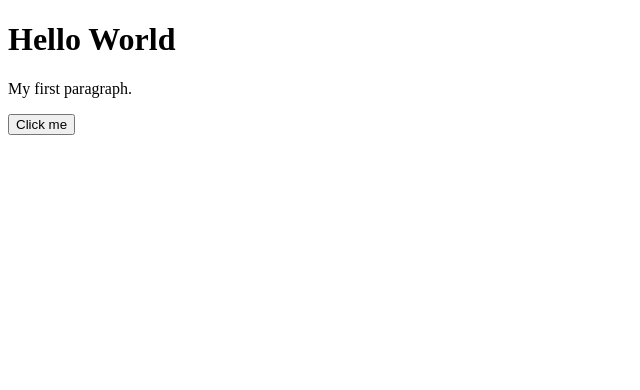
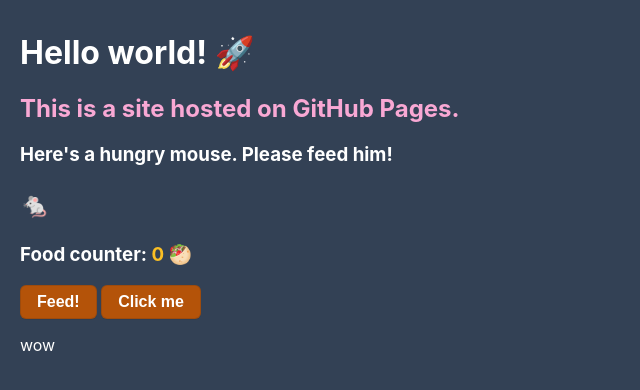
Before and after one commit to SHI-MINXIN-nm2207/SHI-MINXIN-nm2207.github.io, a plain HTML site: page index.html in a window 1280 px wide. Shown: the whole page, without its empty margins (0-640 px from the left). Drawn offline with Linux system fonts and the light colour scheme.

Commit message:
Add files via upload
update tem

```diff
--- a/index.html
+++ b/index.html
@@ -1,15 +1,20 @@
 <!DOCTYPE html>
-<html>
-<head>
-    <title>MINXIN</title>
-    <script defer type="text/javascript" src="appscripts/frist.js"></script>
-</head>
-<body>
-    <h1>Hello World</h1>
-    <p>My first paragraph.</p>
+<html lang="en">
+  <head>
+    <title>My NM2207 GitHub Portfolio</title>
+    <script defer src="scripts/counter.js"></script>
+    <script defer type="text/javascript" src="scripts/frist.js"></script>
+    <link rel="stylesheet" href="styles/styles.css" />
+  </head>
+  <body>
+    <h1>Hello world! 🚀</h1>
+    <h2>This is a site hosted on GitHub Pages.</h2>
+    <h3>Here's a hungry mouse. Please feed him!</h3>
+    <h3 class="mouse">🐁</h3>
+    <h3>Food counter: <span class="counter">0</span> 🥙</h3>
+    <button>Feed!</button>
 
     <button onclick="week5()">Click me</button>
-    <p id = 'he'></p>
-</body>
-
+    <p id = 'he'> wow </p>
+  </body>
 </html>
--- /dev/null
+++ b/scripts/counter.js
@@ -0,0 +1,15 @@
+let counter = 0;
+
+document.addEventListener("DOMContentLoaded", function () {
+  document.querySelector("button").onclick = count;
+});
+
+function count() {
+  counter++;
+
+  if (counter % 10 === 0) {
+    alert("Mouse would like to thank you for the food 🥙");
+  }
+
+  document.querySelector(".counter").innerHTML = counter;
+}
--- /dev/null
+++ b/scripts/frist.js
@@ -0,0 +1,11 @@
+
+
+
+function week5() {
+    // b.	Edit your empty function so that it prints “Hello” to the console.log.
+
+    counter = counter + 1;
+
+    document.getElementById("he").innerHTML =  "OK, I have now received " + counter + " clicks";
+
+  }
--- /dev/null
+++ b/styles/styles.css
@@ -0,0 +1,43 @@
+body {
+  background-color: #334155;
+  font-family: -apple-system, BlinkMacSystemFont, Segoe UI, Roboto, Oxygen,
+    Ubuntu, Cantarell, Fira Sans, Droid Sans, Helvetica Neue, sans-serif;
+  color: white;
+  padding-left: 12px;
+  padding-top: 4px;
+}
+
+.mouse {
+  font-size: 24px;
+}
+
+.counter {
+  color: #fbbf24;
+}
+
+h2 {
+  color: #f9a8d4;
+}
+
+/* CSS */
+button {
+  appearance: none;
+  background-color: #b45309;
+  border: 1px solid rgba(27, 31, 35, 0.15);
+  border-radius: 6px;
+  box-shadow: rgba(27, 31, 35, 0.1) 0 1px 0;
+  box-sizing: border-box;
+  color: #fff;
+  cursor: pointer;
+  display: inline-block;
+  font-size: 16px;
+  font-weight: 600;
+  line-height: 20px;
+  padding: 6px 16px;
+  position: relative;
+  text-align: center;
+}
+
+button:hover {
+  background-color: #92400e;
+}
```
